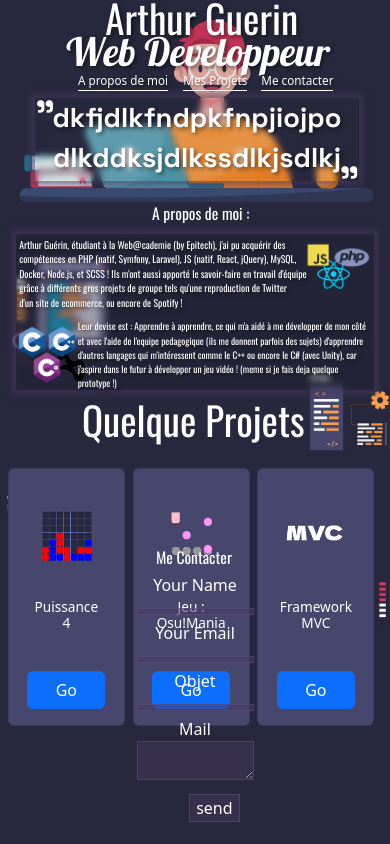
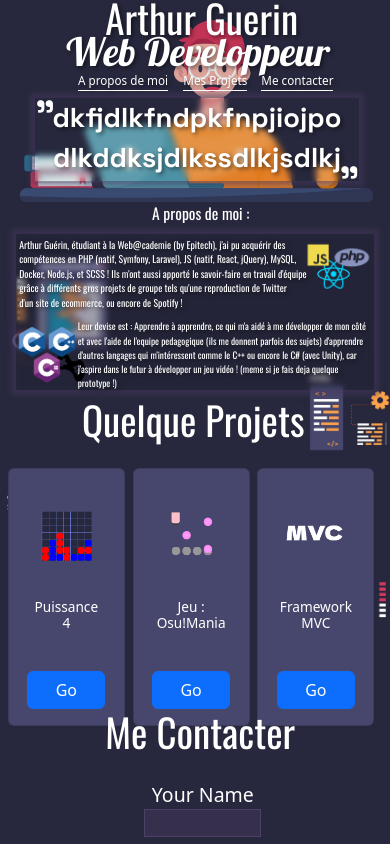
Before and after one commit to Arthuros727/Portfollio, a React (Create React App) app: page / in a window 390 px wide. Shown: the top 844 px of the page. Built offline with nearby package versions, Linux system fonts and the light colour scheme.

Commit message:
commit auto

```diff
--- a/src/App.css
+++ b/src/App.css
@@ -569,4 +569,62 @@ textarea{
   font-size: 10vw;
   font-family: "Oswald";
 }
+
+.for{
+  font-size: 5vw;
+  position: absolute;
+  top: 200vw;
+  left:45vw;
+  color: rgb(147, 61, 61);
+
+
 }
+
+input{
+  position: relative;
+  background-color: rgba(71, 56, 95, 0.5);
+  border: rgba(101, 83, 130, 0.5) solid 1px;
+  color: white;
+  /* left: -2vw; */
+  /* width: 30vw; */
+}
+
+textarea{
+  /* position: absolute; */
+  position: relative;
+  background-color: rgba(71, 56, 95, 0.5);
+  border: rgba(101, 83, 130, 0.5) solid 1px;
+  color: white;
+  width: 30vw;
+  left: -8vw;
+  resize: none;
+}
+.a{
+  resize: none;
+  height: 7vw;
+  text-align: center;
+}
+.b{
+  height: 10vw;
+}
+#mail{
+  width: 30vw;
+}
+
+.send{
+  /* position: relative; */
+  margin-left: 1.5vw;
+  margin-top: 2vw;
+
+}
+
+.contact{
+  color: white;
+  position: absolute;
+  top: 180vw;
+  left: 27vw;
+  font-size: 10vw;
+  font-family: "Oswald";
+
+}
+}
```
